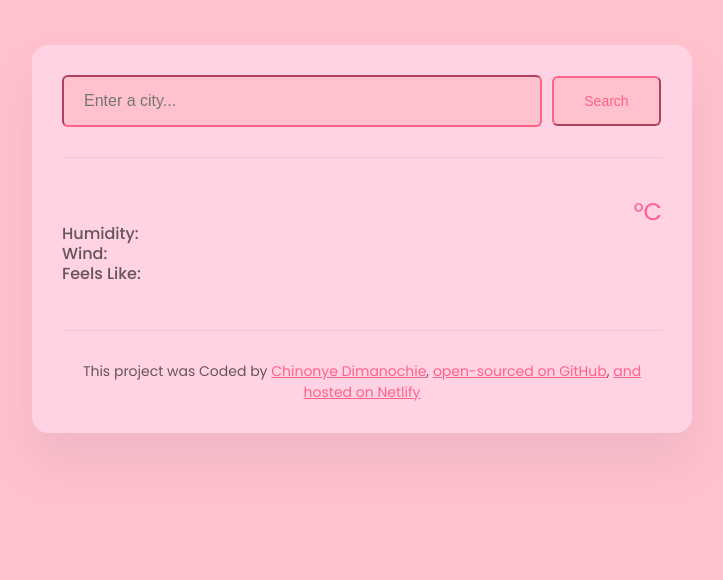
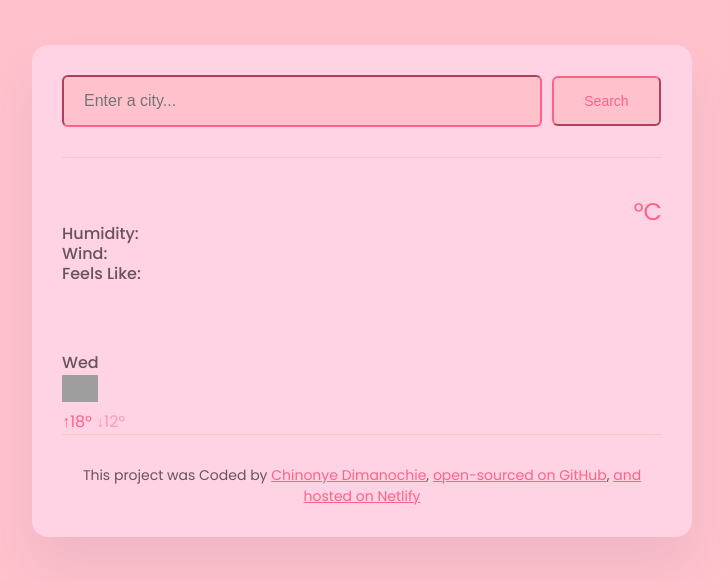
Before and after one commit to Nonyedim/finalweatherproject, a plain HTML site: page index.html in a window 1280 px wide. Shown: the whole page, without its empty margins (278-1001 px from the left). Drawn offline with nearby package versions, Linux system fonts and the light colour scheme; no server answers; grey boxes are pictures that could not be loaded; a web font is replaced by a local one.

Commit message:
Adding forecast to the application
Added a weather forecast (html) with some content and i wrapped everything in classes to  make styling in CSS easier.
I used a Bootstrap grid to incorporate multiple columns. Subsequently, I inserted information for only one day in HTML, intending to duplicate the columns using JavaScript.

```diff
--- a/index.html
+++ b/index.html
@@ -50,6 +50,22 @@
           </div>
         </div>
       </main>
+      <div class="next-5-days"></div>
+      <div class="weather-forecast">
+        <div class="row">
+          <div class="col-2">
+            <div class="weather-forecast-date">Wed</div>
+            <img
+              src="http://openweathermap.org/img/wn/50d@2x.png"
+              alt=""
+              width="36px"
+            />
+            <div class="weather-forecast-temeratures"></div>
+            <span class="weather-forecast-temperature-max">↑18°</span>
+            <span class="weather-forecast-temperature-min">↓12°</span>
+          </div>
+        </div>
+      </div>
 
       <footer>
         This project was Coded by
--- a/src/style.css
+++ b/src/style.css
@@ -90,3 +90,22 @@ footer {
   font-size: 24px;
   color: #ff6289;
 }
+.weather-forecast {
+  margin-top: 20px;
+  text-align: left;
+}
+.weather-forecast-date {
+  font-size: 16px;
+  color: rgba(0, 0, 0, 0.6);
+  font-weight: 500;
+}
+.weather-forecast-temperatures {
+  font-size: 13px;
+}
+.weather-forecast-temperature-min {
+  color: #ff6289;
+  opacity: 0.5;
+}
+.weather-forecast-temperature-max {
+  color: #ff6289;
+}
```
